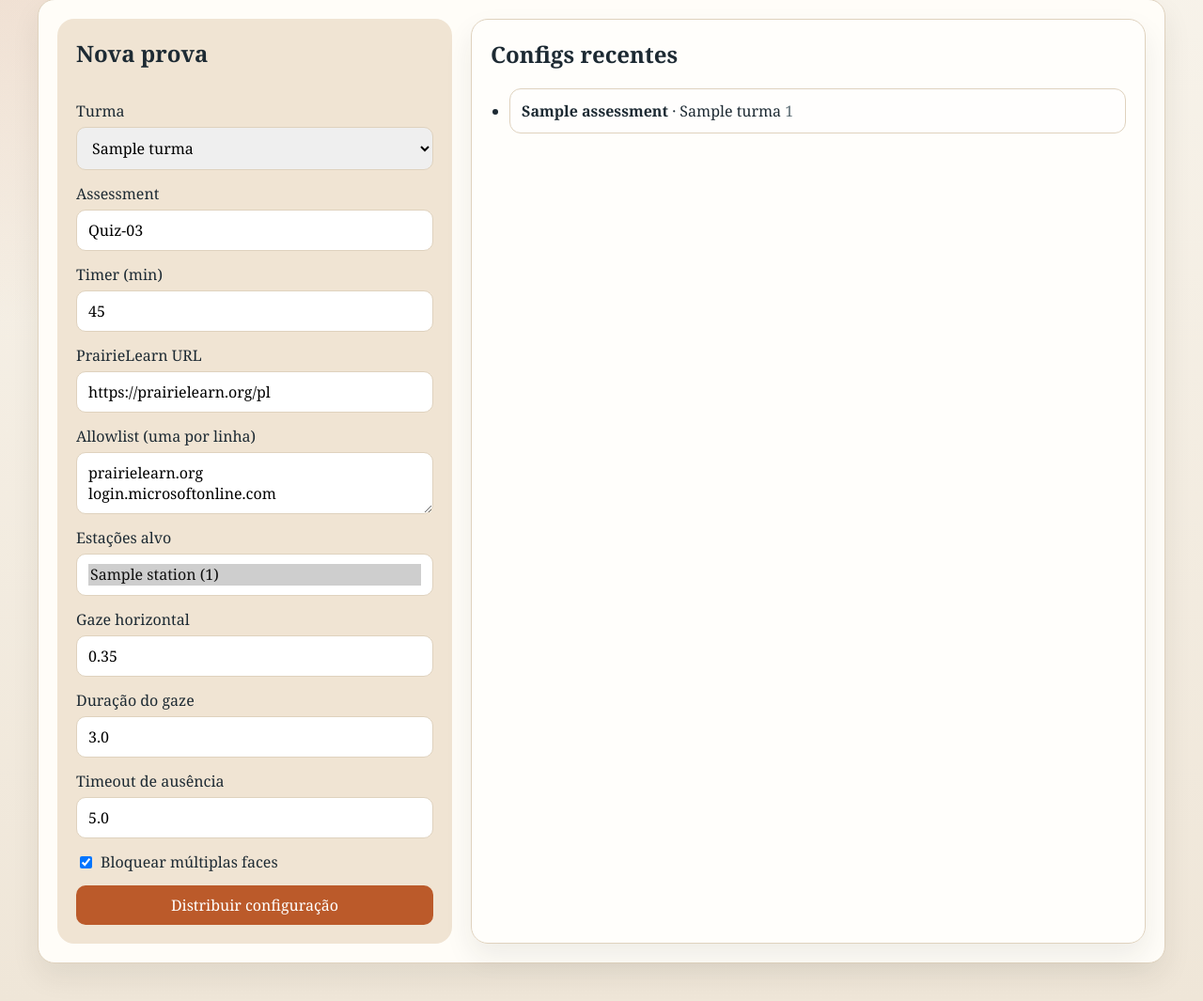
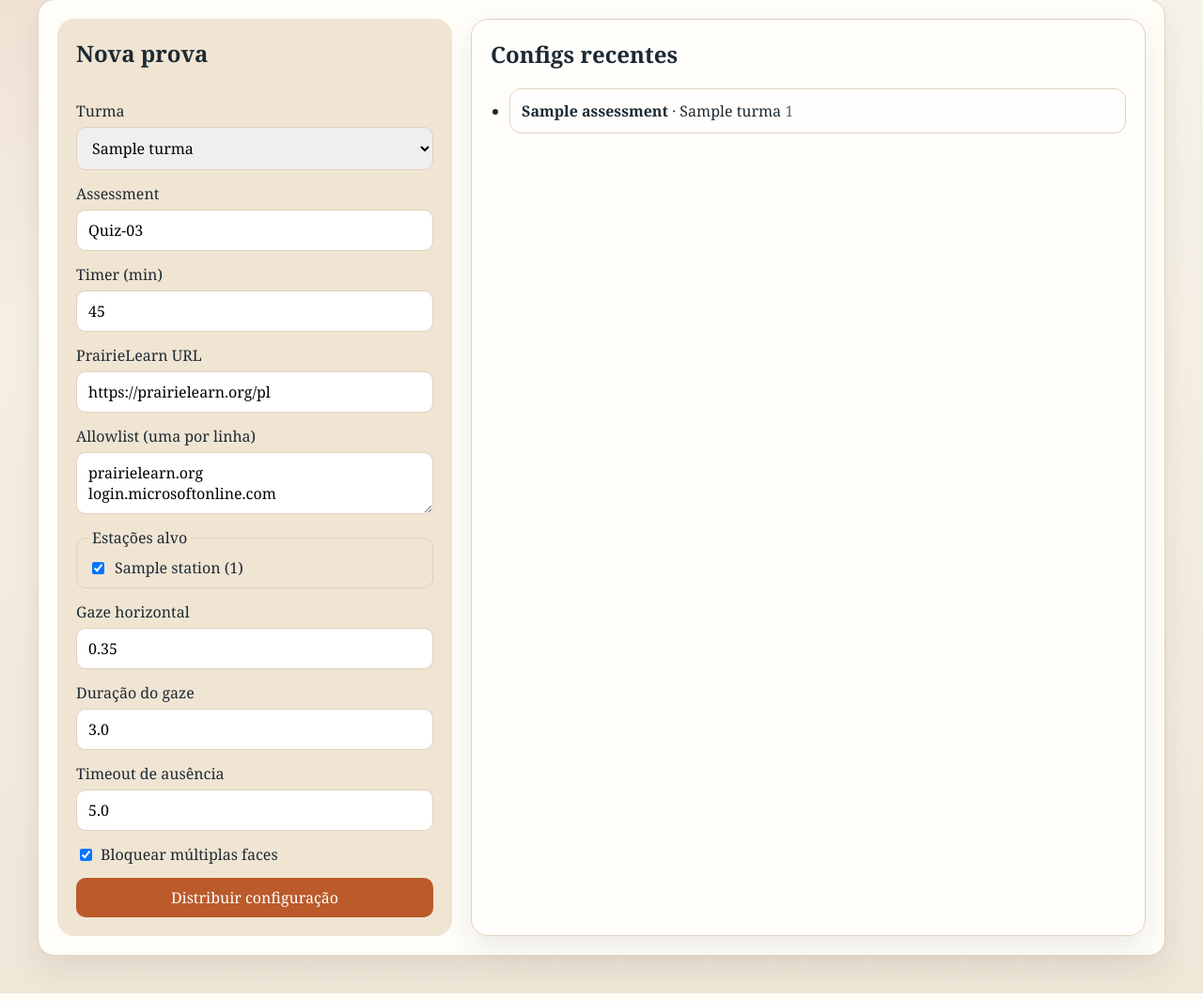
Before and after one commit to Rkzzin/prairielearn-proctoring, a Python web app: template src/dashboard/templates/config.html in a window 1280 px wide. Shown: the part 146-1211 px from the top of the page at 94% size. Run offline with Jinja, Linux system fonts and the light colour scheme; the template is opened without the code that fills it: most values are stand-ins (such as "Sample title", 1, 10 or a date in 2020); some libraries are stand-ins or nearby versions.

Commit message:
Replace native multi-select with checkboxes for target-station picker
A single click on the native <select multiple> silently deselects every
other option, so it's easy to distribute a config to only one station
without noticing. This likely explains a station that had auto_start
enabled (from the separate "Entrar em modo prova" button) but no turma
assigned (from a config distribution that missed it in the multi-select)
— the autostart loop bails silently on missing turma_id before ever
touching the camera, matching a station stuck at "waiting student" with
no logs.

All stations still default to selected, matching prior behavior when
the multi-select was left untouched.

```diff
--- a/src/dashboard/static/dashboard.css
+++ b/src/dashboard/static/dashboard.css
@@ -120,6 +120,20 @@ button {
 }
 .checkbox input {
   width: auto;
+}
+.checkbox-group {
+  display: grid;
+  gap: 8px;
+  border: 1px solid var(--border);
+  border-radius: 10px;
+  padding: 10px 12px;
+  margin: 0;
+}
+.checkbox-group legend {
+  padding: 0 4px;
+}
+.checkbox-group .checkbox {
+  gap: 8px;
 }
 .station-grid {
   display: grid;
--- a/src/dashboard/templates/config.html
+++ b/src/dashboard/templates/config.html
@@ -18,13 +18,17 @@
     <label>PrairieLearn URL<input type="url" name="prairielearn_url" value="https://prairielearn.org/pl"></label>
     <label>Allowlist (uma por linha)<textarea name="allowlist_lines">prairielearn.org
 login.microsoftonline.com</textarea></label>
-    <label>Estações alvo
-      <select name="target_station_ids" multiple size="{{ [station_choices|length, 6]|min }}">
-        {% for station in station_choices %}
-        <option value="{{ station.station_id }}" selected>{{ station.station_name }} ({{ station.station_id }})</option>
-        {% endfor %}
-      </select>
-    </label>
+    <fieldset class="checkbox-group">
+      <legend>Estações alvo</legend>
+      {% for station in station_choices %}
+      <label class="checkbox">
+        <input type="checkbox" name="target_station_ids" value="{{ station.station_id }}" checked>
+        {{ station.station_name }} ({{ station.station_id }})
+      </label>
+      {% else %}
+      <p class="empty">Nenhuma estação conhecida ainda — aguarde o primeiro heartbeat.</p>
+      {% endfor %}
+    </fieldset>
     <label>Gaze horizontal<input type="number" step="0.01" name="gaze_h_threshold" value="0.35"></label>
     <label>Duração do gaze<input type="number" step="0.1" name="gaze_duration_sec" value="3.0"></label>
     <label>Timeout de ausência<input type="number" step="0.1" name="absence_timeout_sec" value="5.0"></label>
@@ -60,7 +64,7 @@ async function submitConfig() {
     prairielearn_url: data.get('prairielearn_url'),
     allowlist: String(data.get('allowlist_lines') || '').split('\n').map(v => v.trim()).filter(Boolean),
     auto_start: false,
-    target_station_ids: Array.from(form.querySelector('[name="target_station_ids"]').selectedOptions).map(option => option.value),
+    target_station_ids: Array.from(form.querySelectorAll('[name="target_station_ids"]:checked')).map(input => input.value),
     gaze_h_threshold: Number(data.get('gaze_h_threshold')),
     gaze_duration_sec: Number(data.get('gaze_duration_sec')),
     absence_timeout_sec: Number(data.get('absence_timeout_sec')),
```
Also changed, not shown: tests/test_dashboard.py (+1 -1 lines).
